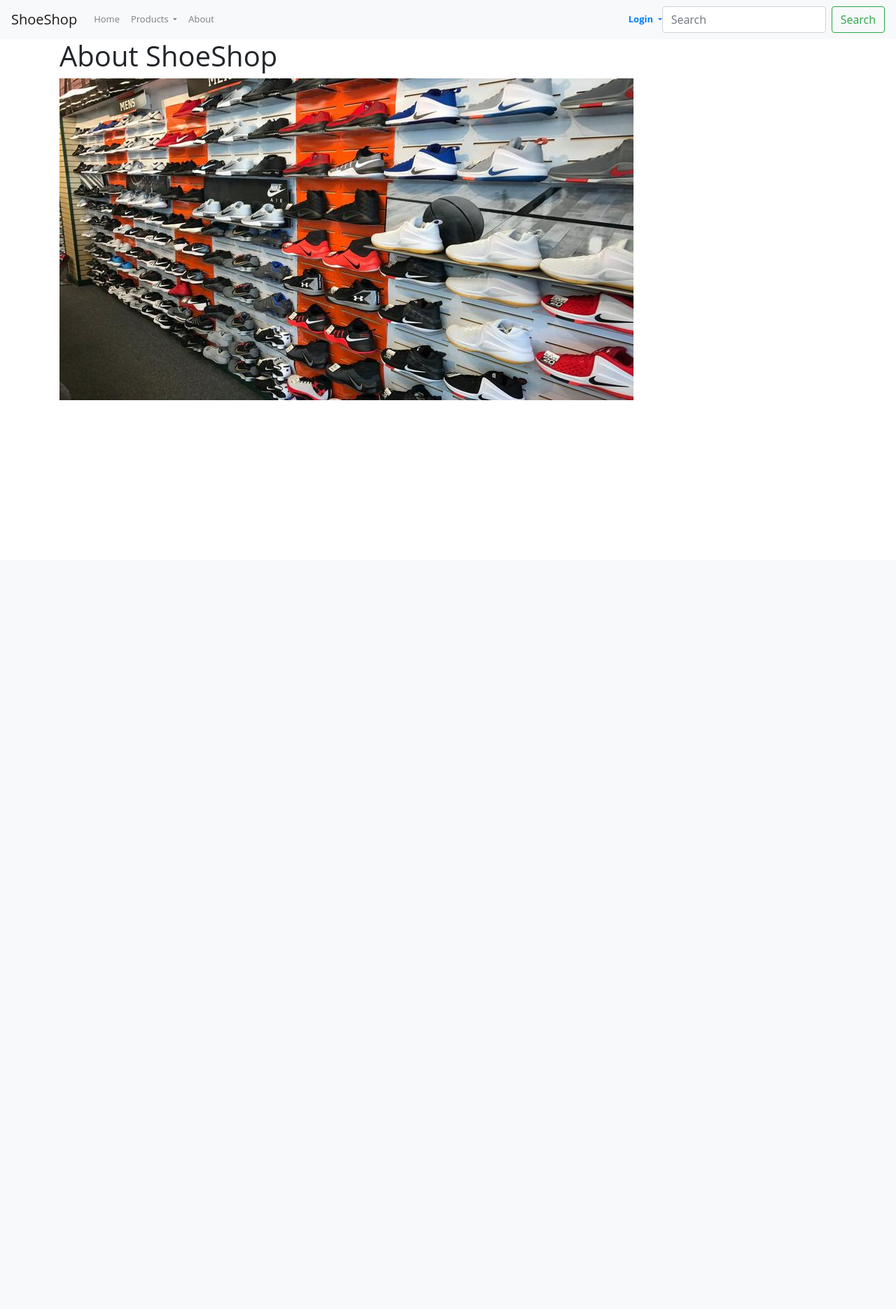
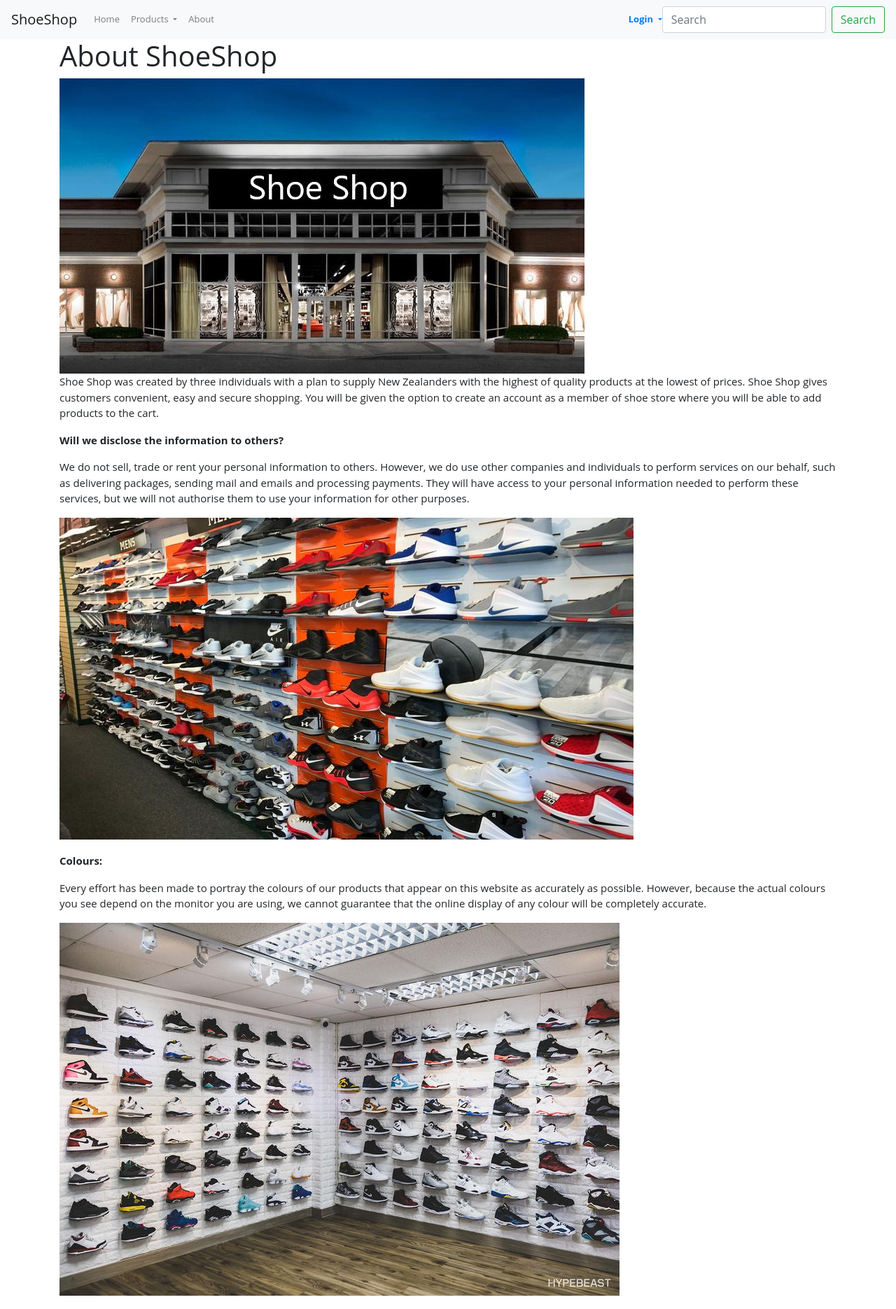
Before and after one commit to Mayankcnz/WebApplication-Node.js-MongoDB-Javascript-, a Node server app: page /about in a window 1280 px wide. Shown: the whole page at 70% size. Before the commit the page ends 800 px from the top, so only its background shows below. Run offline with Node 20, Linux system fonts and the light colour scheme; some libraries are stand-ins or nearby versions.

Commit message:
Added information and styled about page

```diff
--- a/public/css/style.css
+++ b/public/css/style.css
@@ -102,3 +102,12 @@
   font-size: 30px;
   font-weight: bold;
 }
+
+.about-text {
+  font-size: 15px;
+}
+
+.about-text-question {
+  font-size: 15px;
+  font-weight: bold;
+}
--- a/views/about.ejs
+++ b/views/about.ejs
@@ -1,2 +1,24 @@
 <h1>About ShoeShop</h1>
+<img src="/images/dsw-store-exteriorlarge_750xx840-473-0-26.jpg" alt="Store front" />
+<p class=about-text>Shoe Shop was created by three individuals with a plan to supply New Zealanders with the
+    highest of quality products at the lowest of prices. Shoe Shop gives customers convenient, easy and secure shopping.
+    You will be given the option to create an account as a member of shoe store where you will be able to add products to
+    the cart.
+</p>
+<p class=about-text-question>Will we disclose the information to others?</p>
+<p class=about-text>We do not sell, trade or rent your personal information to others.  However, we do use other companies
+    and individuals to perform services on our behalf, such as delivering packages, sending mail and emails
+    and processing payments. They will have access to your personal information needed to perform these services,
+    but we will not authorise them to use your information for other purposes.
+</p>
 <img src="/images/store0557-02-shoes.jpeg" alt="Inside Store" />
+<br>
+<br>
+<p class=about-text-question>Colours:</p>
+<p class=about-text>Every effort has been made to portray the colours of our products that appear on this website as
+    accurately as possible. However, because the actual colours you see depend on the monitor you are using, we cannot
+    guarantee that the online display of any colour will be completely accurate.
+</p>
+<img src="/images/storeint.jpg" alt="Inside Store 2" />
+<br>
+<br>
```
Also changed, not shown: public/images/dsw-store-exteriorlarge_750xx840-473-0-26.jpg (added), public/images/storeint.jpg (added).
